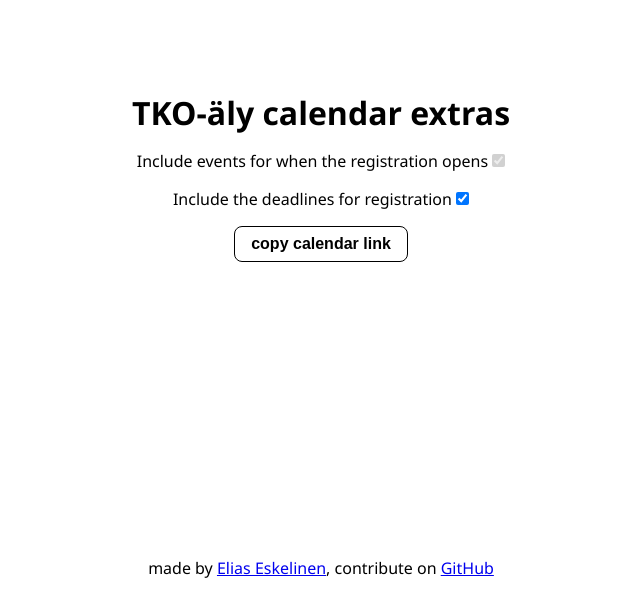
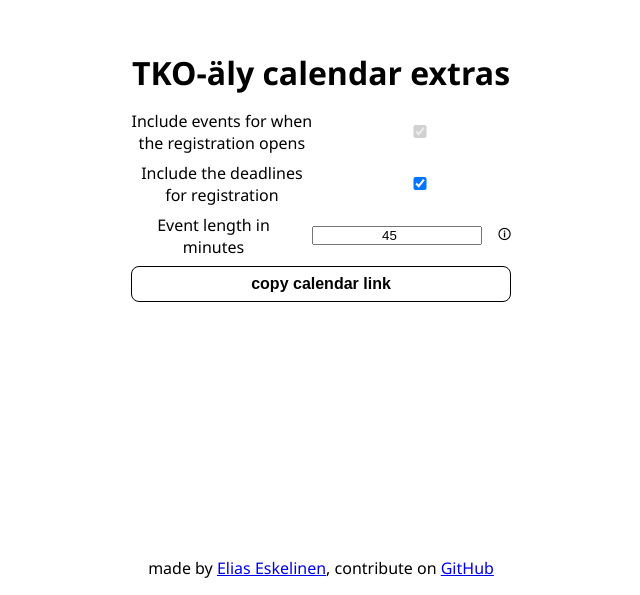
Before and after one commit to xypine/TKOAlyCalendarExtras, a SvelteKit app: page / in a window 1280 px wide. Shown: the part 205-800 px from the top of the page, without its empty margins (319-959 px from the left). Built offline with nearby package versions, Linux system fonts and the light colour scheme.

Commit message:
add event length setting, more styling

```diff
--- a/src/lib/ics.ts
+++ b/src/lib/ics.ts
@@ -22,7 +22,7 @@
 export function convertToICS(
 	events: TKOÄlyEvent[],
 	include_registration_ends: boolean = true,
-	pad_minutes: number = 15
+	pad_minutes: number | null = 15
 ): string {
 	const filteredEvents = filterEvents(events);
 	let icsFile = `BEGIN:VCALENDAR
@@ -38,9 +38,11 @@
 			icsFile += `BEGIN:VEVENT\n`;
 			icsFile += `UID:${event.id}-reg-start@tkoaly.fi\n`;
 			icsFile += `DTSTART:${formatDateToICS(event.registration_starts)}\n`;
+			if (pad_minutes != null) {
 				icsFile += `DTEND:${formatDateToICS(
 					new Date(new Date(event.registration_starts).getTime() + pad_minutes * 60 * 1000)
 				)}\n`;
+			}
 			icsFile += `DTSTAMP:${formatDateToICS(new Date())}\n`;
 			icsFile += `SUMMARY:Ilmo aukeaa: ${event.name}\n`;
 			icsFile += `LOCATION:https://members.tko-aly.fi/event/${event.id}\n`;
@@ -53,9 +55,11 @@
 			icsFile += `BEGIN:VEVENT\n`;
 			icsFile += `UID:${event.id}-reg-end@tkoaly.fi\n`;
 			icsFile += `DTSTART:${formatDateToICS(event.registration_ends)}\n`;
+			if (pad_minutes != null) {
 				icsFile += `DTEND:${formatDateToICS(
 					new Date(new Date(event.registration_ends).getTime() + pad_minutes * 60 * 1000)
 				)}\n`;
+			}
 			icsFile += `DTSTAMP:${formatDateToICS(new Date())}\n`;
 			icsFile += `SUMMARY:Ilmo sulkeutuu: ${event.name}\n`;
 			icsFile += `LOCATION:https://members.tko-aly.fi/event/${event.id}\n`;
--- a/src/routes/+layout.svelte
+++ b/src/routes/+layout.svelte
@@ -11,10 +11,11 @@
 		:global(body) {
 			background-color: #000;
 			color: #ddd;
+			color-scheme: dark;
 		}
 
 		:global(a) {
-			color: #94d8b0;
+			color: #f8f800;
 		}
 	}
 </style>
--- a/src/routes/+page.svelte
+++ b/src/routes/+page.svelte
@@ -1,19 +1,26 @@
 <script lang="ts">
 	import SvelteSeo from 'svelte-seo';
 	let includeDeadlines = true;
+	let eventLength = 45;
 
 	let btntext: string | null = null;
-	let btnclass = '';
+	let btnclass = false;
 	function copylink() {
-		const link = `${window.location.origin}/calendar${
-			includeDeadlines ? '' : '?includeDeadlines=false'
-		}`;
-		navigator.clipboard.writeText(link);
+		const params = new URLSearchParams();
+		if (!includeDeadlines) {
+			params.set('includeDeadlines', 'false');
+		}
+		if (eventLength !== 45) {
+			params.set('eventLength', eventLength.toString());
+		}
+		const link = new URL(`${window.location.origin}/calendar`);
+		link.search = params.toString();
+		navigator.clipboard.writeText(link.toString());
 		btntext = 'copied!';
-		btnclass = 'copied';
+		btnclass = true;
 		setTimeout(() => {
 			btntext = null;
-			btnclass = '';
+			btnclass = false;
 		}, 1000);
 	}
 </script>
@@ -33,22 +40,40 @@
 <main>
 	<div class="spacer" />
 	<h1>TKO-äly calendar extras</h1>
+	<form>
 		<label>
-		Include events for when the registration opens
+			<p>Include events for when the registration opens</p>
 			<input type="checkbox" checked disabled />
 		</label>
 		<label>
-		Include the deadlines for registration
+			<p>Include the deadlines for registration</p>
 			<input type="checkbox" bind:checked={includeDeadlines} />
 		</label>
+		<label>
+			<p>Event length in minutes</p>
+			<input type="number" min="0" max="720" bind:value={eventLength} />
 			<button
-		class={btnclass}
+				title="longer events are easier to see on your calendar"
+				on:click={(e) => {
+					if (e.target && 'title' in e.target && e.target.title) {
+						// alert the title of the button
+						alert(e.target.title);
+					}
+				}}
+			>
+				🛈
+			</button>
+		</label>
+		<button
+			class="copylink"
+			class:copied={btnclass}
 			on:click={() => {
 				copylink();
 			}}
 		>
 			{btntext || 'copy calendar link'}
 		</button>
+	</form>
 	<div class="spacer" />
 	<p>
 		made by <a target="_blank" href="https://eliaseskelinen.fi">Elias Eskelinen</a>, contribute on
@@ -70,7 +95,31 @@
 
 		font-family: 'Segoe UI', Tahoma, Geneva, Verdana, sans-serif;
 	}
-	button {
+	form {
+		display: flex;
+		flex-direction: column;
+		gap: 0.5em;
+	}
+	label {
+		display: flex;
+		justify-content: center;
+		align-items: center;
+		gap: 1em;
+	}
+	label input,
+	label p {
+		flex: 1;
+	}
+	label input {
+		text-align: center;
+	}
+	label button {
+		border: none;
+		background-color: transparent;
+		cursor: pointer;
+		color: inherit;
+	}
+	button.copylink {
 		padding: 0.5em 1em;
 		border: 1px solid #000;
 		border-radius: 0.5em;
@@ -78,15 +127,16 @@
 		font-size: 1em;
 		font-weight: 600;
 		cursor: pointer;
+		color: #000;
 	}
-	button:hover {
+	button.copylink:hover {
 		background-color: #eee;
 	}
-	button:active {
+	button.copylink:active {
 		background-color: #ddd;
 	}
-	button.copied {
-		background-color: #8de67f;
+	button.copylink.copied {
+		background-color: #f8f800;
 	}
 	.spacer {
 		flex-grow: 1;
--- a/src/routes/calendar/+server.ts
+++ b/src/routes/calendar/+server.ts
@@ -3,11 +3,16 @@
 
 export async function GET({ url }) {
 	let includeRegistrationEnds;
+	let eventLength;
 	try {
 		includeRegistrationEnds = JSON.parse(url.searchParams.get('includeDeadlines') ?? 'true');
+		eventLength = parseInt(url.searchParams.get('eventLength') ?? '0');
+		if (eventLength === 0) {
+			eventLength = null;
+		}
 	} catch (e) {
 		console.error(e);
-		throw error(400, 'Invalid includeDeadlines parameter');
+		throw error(400, 'Invalid parameters');
 	}
 
 	let response;
@@ -30,7 +35,7 @@
 			throw error(500, 'Failed to parse events (not an array)');
 		}
 		console.log(events.length, 'events fetched');
-		const ics = convertToICS(events as TKOÄlyEvent[], includeRegistrationEnds);
+		const ics = convertToICS(events as TKOÄlyEvent[], includeRegistrationEnds, eventLength);
 		return text(ics, { headers: { 'Content-Type': 'text/calendar' } });
 	} catch (e) {
 		console.error(e);
```
Lines whose indentation alone changed are shown as unchanged.
